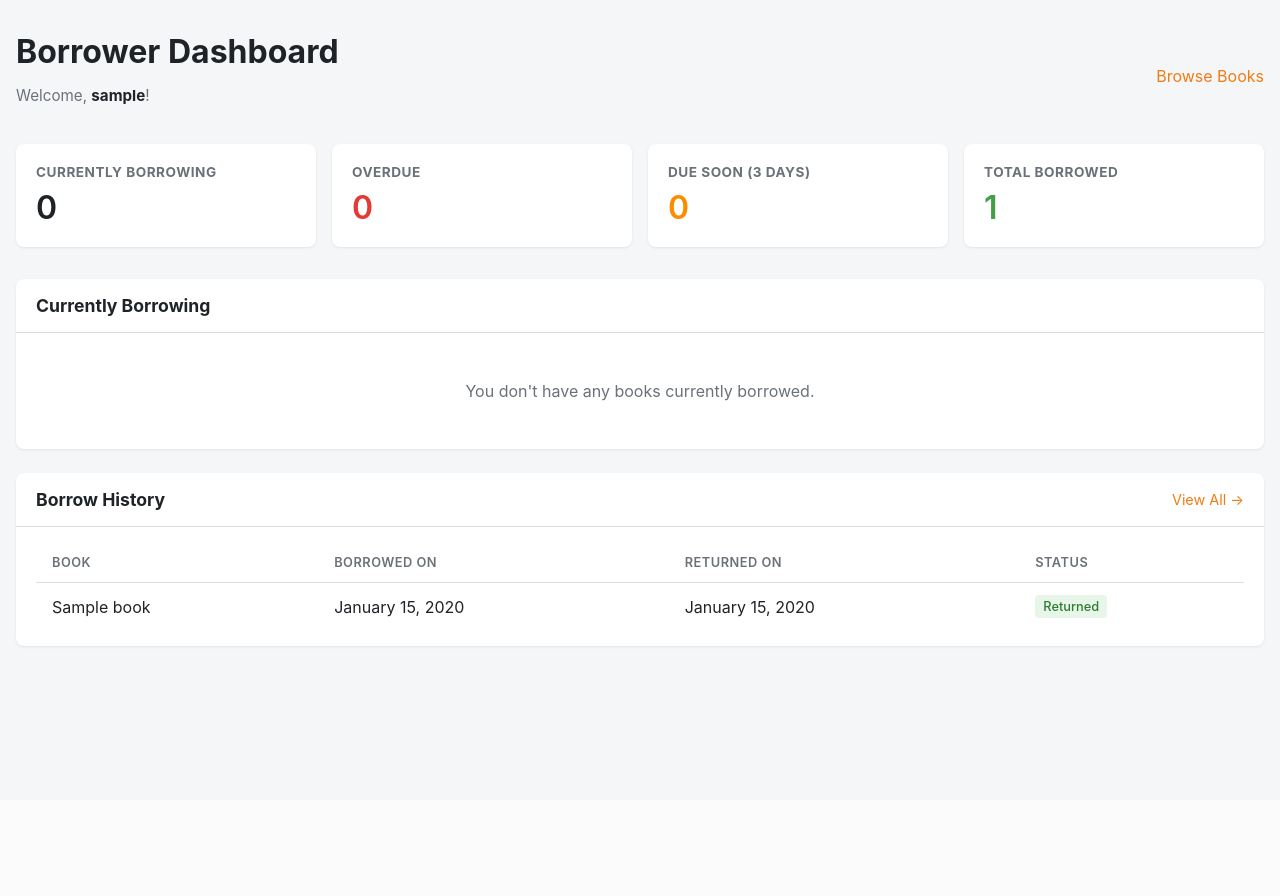
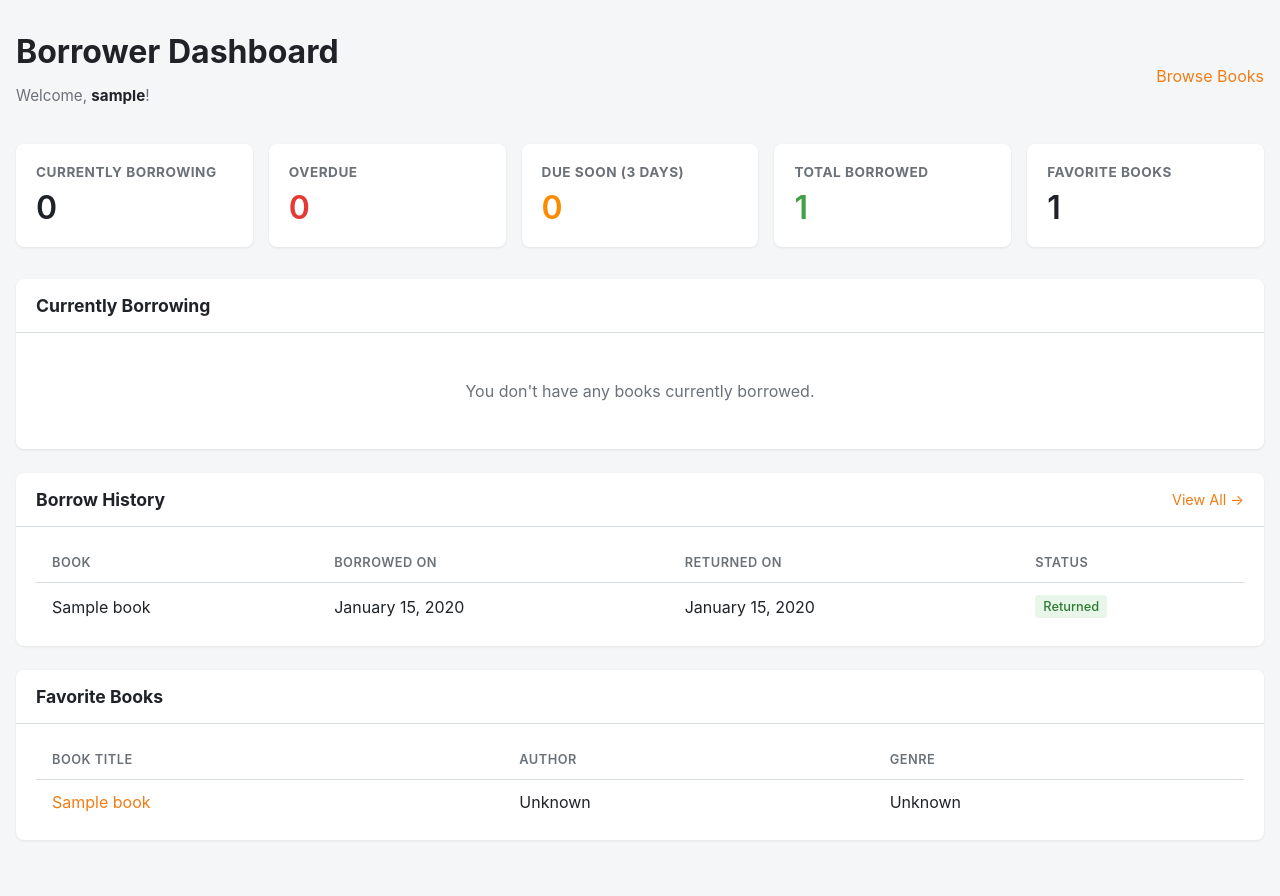
Before and after one commit to TheKeyholdingCompany/librarian, a Flask app: page /borrower/dashboard in a window 1280 px wide. Before the commit the page ends 648 px from the top, so only its background shows below. Run offline with Flask 3, Linux system fonts and the light colour scheme; the visitor is signed in with stand-in values (Sample User, id 1); tables that the repository leaves empty hold one stand-in row (values such as "Sample post").

Commit message:
Add favorite books display to borrower dashboard

```diff
--- a/app/borrower/routes.py
+++ b/app/borrower/routes.py
@@ -1,10 +1,11 @@
 from flask import render_template, redirect, url_for, flash, session
 from datetime import datetime, timezone, timedelta
+from sqlalchemy.orm import selectinload
 
 from app.auth import login_required
 from app.extensions import db
 from app.borrower import bp
-from app.models import Borrow, Book
+from app.models import Borrow, Book, User
 
 
 @bp.route("/dashboard")
@@ -13,6 +14,13 @@ def dashboard():
     """Borrower dashboard showing borrow history, current borrows, and due soon alerts."""
     username = session.get("username")
     user_id = session.get("user_id")
+
+    # Get user with favorites
+    user = db.session.scalar(
+        db.select(User)
+        .options(selectinload(User.favorites))
+        .where(User.id == user_id)
+    )
 
     # Get current borrows (not returned)
     current_borrows = db.session.scalars(
@@ -47,7 +55,8 @@ def dashboard():
         borrow_history=borrow_history,
         due_soon=due_soon,
         overdue=overdue,
-        username=username
+        username=username,
+        user=user
     )
 
 
--- a/app/borrower/templates/borrower/dashboard.html
+++ b/app/borrower/templates/borrower/dashboard.html
@@ -176,6 +176,10 @@
     <h3>Total Borrowed</h3>
     <div class="value">{{ borrow_history|length }}</div>
   </div>
+  <div class="stat-card">
+    <h3>Favorite Books</h3>
+    <div class="value">{{ user.favorites|length if user else 0 }}</div>
+  </div>
 </div>
 
 {% if overdue %}
@@ -276,4 +280,32 @@
     {% endif %}
   </div>
 </div>
+
+{% if user and user.favorites %}
+<div class="section">
+  <div class="section-header">
+    <h2>Favorite Books</h2>
+  </div>
+  <div class="section-content">
+    <table>
+      <thead>
+        <tr>
+          <th>Book Title</th>
+          <th>Author</th>
+          <th>Genre</th>
+        </tr>
+      </thead>
+      <tbody>
+        {% for book in user.favorites %}
+        <tr>
+          <td><a href="{{ url_for('library.index') }}#book-{{ book.id }}">{{ book.name }}</a></td>
+          <td>{{ book.author or 'Unknown' }}</td>
+          <td>{{ book.genre or 'Unknown' }}</td>
+        </tr>
+        {% endfor %}
+      </tbody>
+    </table>
+  </div>
+</div>
+{% endif %}
 {% endblock %}
```
